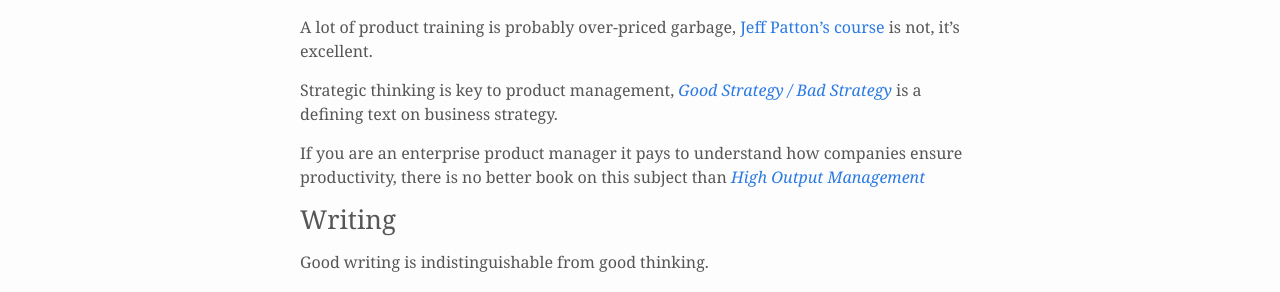
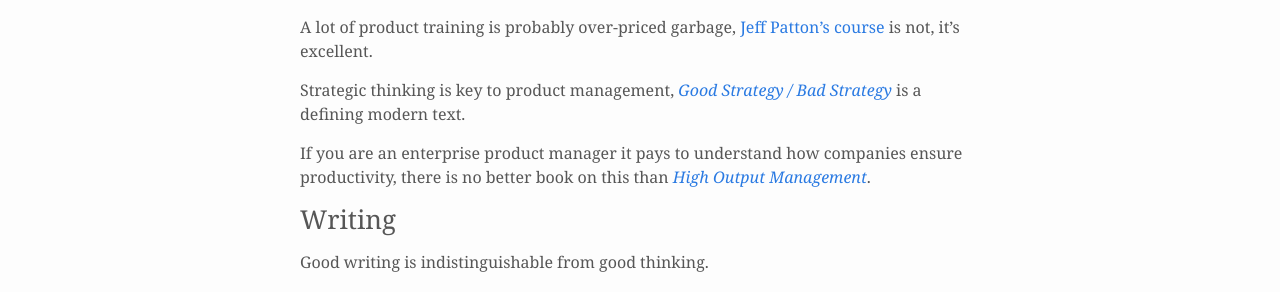
Before and after one commit to kenanwang/username.github.io, a Jekyll site: the page built from resources.md, in a window 1280 px wide. Shown: the part 445-737 px from the top of the page. Built offline with Jekyll 4.4.1, drawn with Linux system fonts in a browser that asks for light colours; nearby versions of some CDN libraries.

Commit message:
Update resources.md

```diff
--- a/resources.md
+++ b/resources.md
@@ -15,9 +15,9 @@ If you follow one product person on twitter make it [Shreyas Doshi](https://twit
 
 A lot of product training is probably over-priced garbage, [Jeff Patton's course](https://jpattonassociates.com/) is not, it's excellent.
 
-Strategic thinking is key to product management, [*Good Strategy / Bad Strategy*](https://a.co/d/fYfWCyJ) is a defining text on business strategy.
+Strategic thinking is key to product management, [*Good Strategy / Bad Strategy*](https://a.co/d/fYfWCyJ) is a defining modern text.
 
-If you are an enterprise product manager it pays to understand how companies ensure productivity, there is no better book on this subject than [*High Output Management*](https://a.co/d/aF67BI5)
+If you are an enterprise product manager it pays to understand how companies ensure productivity, there is no better book on this than [*High Output Management*](https://a.co/d/aF67BI5).
 
 ### Writing
 Good writing is indistinguishable from good thinking.
```
